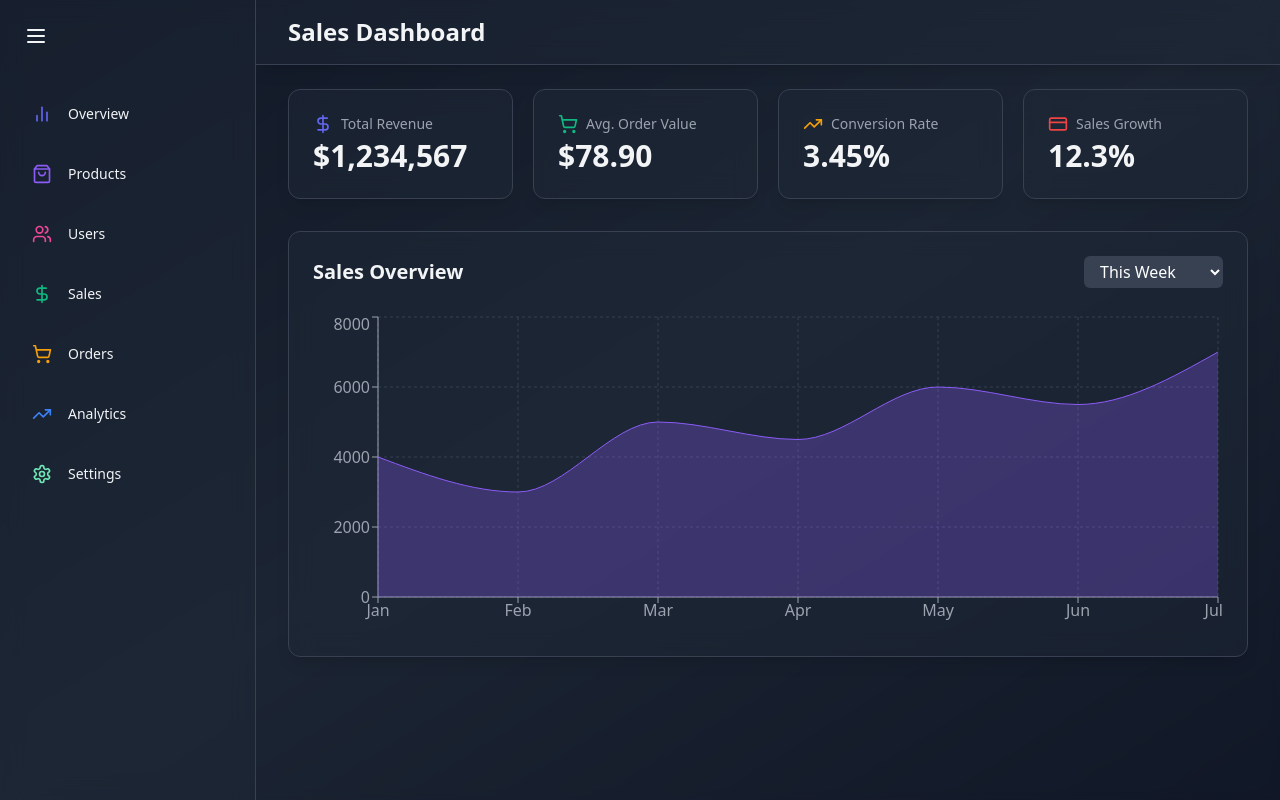
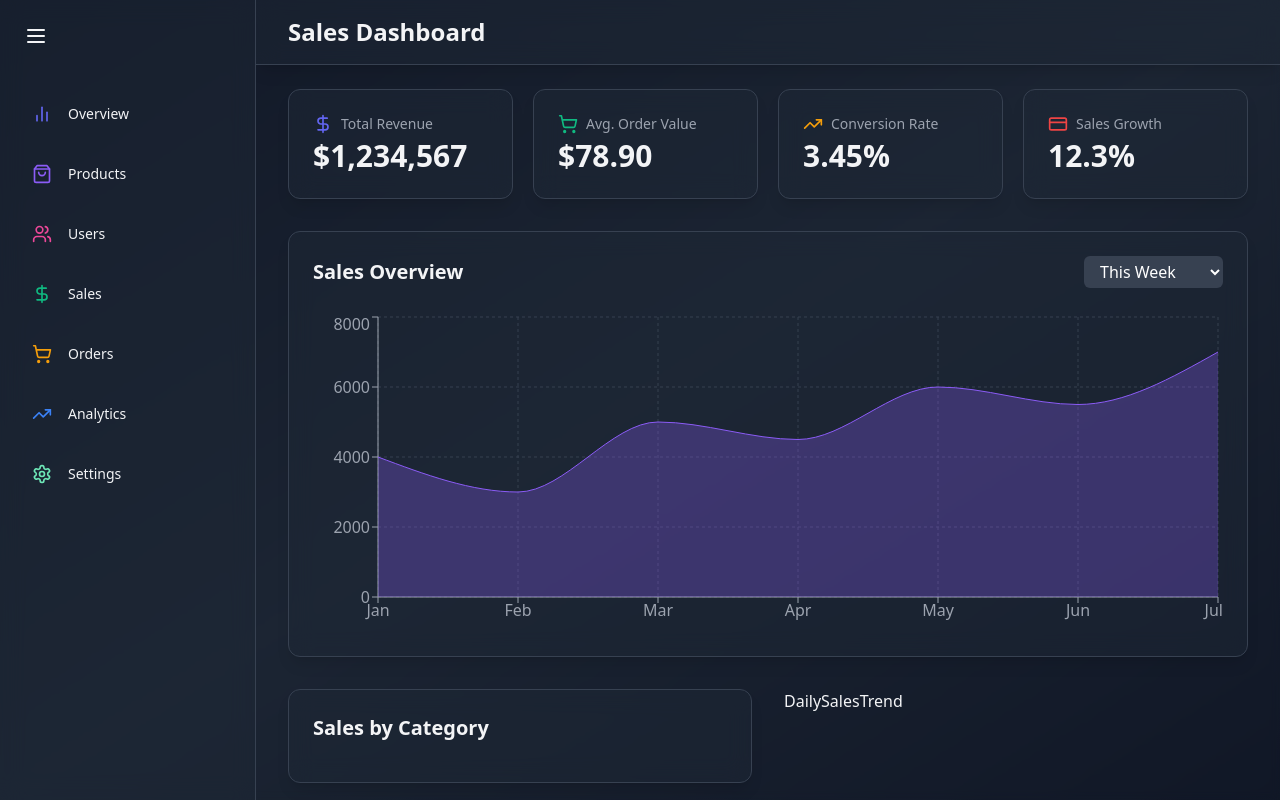
Before and after one commit to Santii05-C/Admin-Dashboard, a React (Vite) app: page /sales in a window 1280 px wide. Built offline with nearby package versions, Linux system fonts and the light colour scheme.

Commit message:
last commit

```diff
--- /dev/null
+++ b/src/components/sales/DailySalesTrend.jsx
@@ -0,0 +1,5 @@
+const DailySalesTrend = () => {
+  return <div>DailySalesTrend</div>;
+};
+
+export default DailySalesTrend;
--- /dev/null
+++ b/src/components/sales/SalesByCategoryChart.jsx
@@ -0,0 +1,35 @@
+import { motion } from "framer-motion";
+import {
+  PieChart,
+  Pie,
+  Cell,
+  Tooltip,
+  Legend,
+  ResponsiveContainer,
+} from "recharts";
+const salesByCategory = [
+  { name: "Electronics", value: 400 },
+  { name: "Clothing", value: 300 },
+  { name: "Home & Garden", value: 200 },
+  { name: "Books", value: 100 },
+  { name: "Others", value: 150 },
+];
+
+const COLORS = ["#8884d8", "#82ca9d", "#ffc658", "#ff8042", "#0088FE"];
+
+const SalesByCategoryChart = () => {
+  return (
+    <motion.div
+      className="bg-gray-800 bg-opacity-50 backdrop-blur-md shadow-lg rounded-xl p-6 border border-gray-700"
+      initial={{ opacity: 0, y: 20 }}
+      animate={{ opacity: 1, y: 0 }}
+      transition={{ delay: 0.3 }}
+    >
+      <h2 className="text-xl font-semibold text-gray-100 mb-4">
+        Sales by Category
+      </h2>
+    </motion.div>
+  );
+};
+
+export default SalesByCategoryChart;
--- a/src/pages/SalesPage.jsx
+++ b/src/pages/SalesPage.jsx
@@ -4,6 +4,8 @@ import Header from "../components/common/Header";
 import StatCard from "../components/common/StatCard";
 import { CreditCard, DollarSign, ShoppingCart, TrendingUp } from "lucide-react";
 import SalesOverviewChart from "../components/sales/SalesOverviewChart";
+import SalesByCategoryChart from "../components/sales/SalesByCategoryChart";
+import DailySalesTrend from "../components/sales/DailySalesTrend";
 
 const salesStats = {
   totalRevenue: "$1,234,567",
@@ -53,6 +55,11 @@ const SalesPage = () => {
         </motion.div>
 
         <SalesOverviewChart />
+
+        <div className="grid grid-cols-1 lg:grid-cols-2 gap-8 mb-8">
+          <SalesByCategoryChart />
+          <DailySalesTrend />
+        </div>
       </main>
     </div>
   );
```
